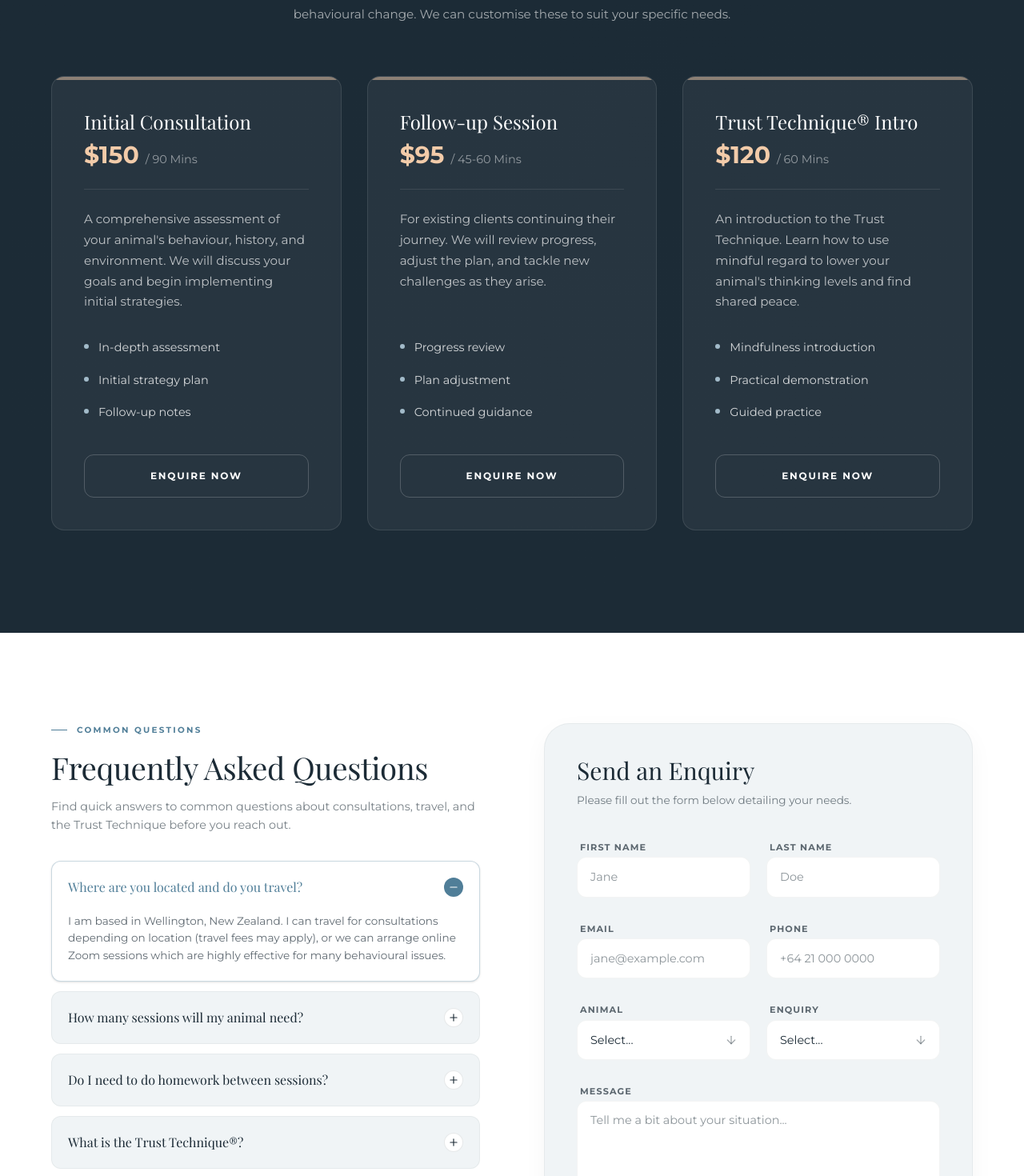
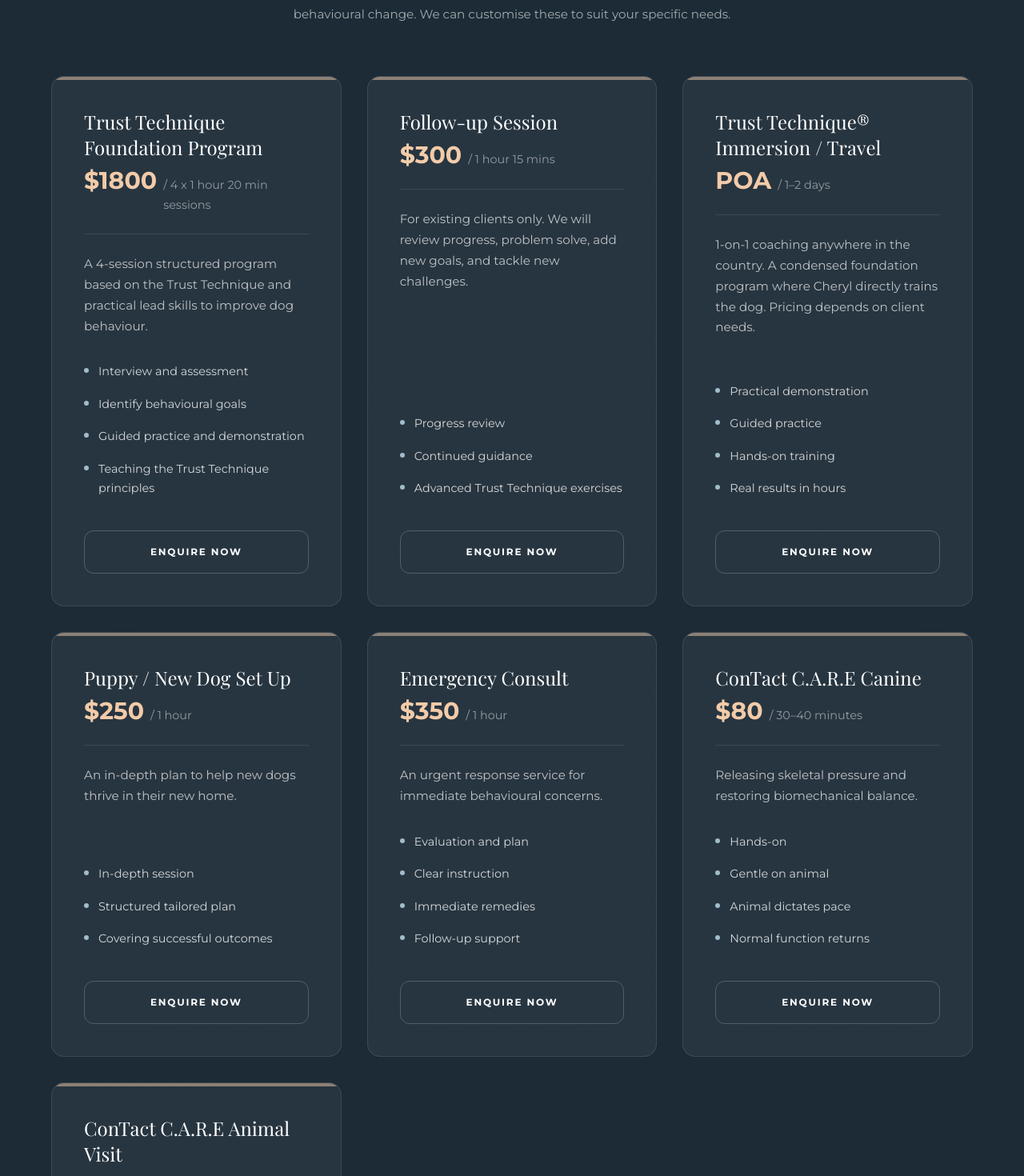
Before and after one commit to Zain-Ali-712/CherylTrust, a Next.js app: page /contact in a window 1280 px wide. Shown: the part 1860-3330 px from the top of the page at 80% size. Built offline with nearby package versions, Linux system fonts and the light colour scheme.

Commit message:
enquiry section

```diff
--- a/src/app/contact/page.tsx
+++ b/src/app/contact/page.tsx
@@ -11,7 +11,7 @@
     },
     {
         question: "How many sessions will my animal need?",
-        answer: "Every animal is unique. While some minor issues can see significant improvement in 1-2 sessions, entrenched behavioural problems or deep trauma take time and commitment. I will assess your animal and recommend a tailored plan during our initial consultation.",
+        answer: "Every animal is unique. While some minor issues can see significant improvement in 1-2 sessions, deep trauma and entrenched behaviours take time and commitment. The appropriate approach will be discussed during the initial conversation.",
     },
     {
         question: "Do I need to do homework between sessions?",
@@ -29,25 +29,53 @@
 
 const bookingOffers = [
     {
-        title: "Initial Consultation",
-        price: "$150",
-        duration: "90 Mins",
-        desc: "A comprehensive assessment of your animal's behaviour, history, and environment. We will discuss your goals and begin implementing initial strategies.",
-        features: ["In-depth assessment", "Initial strategy plan", "Follow-up notes"],
+        title: "Trust Technique Foundation Program",
+        price: "$1800",
+        duration: "4 x 1 hour 20 min sessions",
+        desc: "A 4-session structured program based on the Trust Technique and practical lead skills to improve dog behaviour.",
+        features: ["Interview and assessment", "Identify behavioural goals", "Guided practice and demonstration", "Teaching the Trust Technique principles"],
     },
     {
         title: "Follow-up Session",
-        price: "$95",
-        duration: "45-60 Mins",
-        desc: "For existing clients continuing their journey. We will review progress, adjust the plan, and tackle new challenges as they arise.",
-        features: ["Progress review", "Plan adjustment", "Continued guidance"],
+        price: "$300",
+        duration: "1 hour 15 mins",
+        desc: "For existing clients only. We will review progress, problem solve, add new goals, and tackle new challenges.",
+        features: ["Progress review", "Continued guidance", "Advanced Trust Technique exercises"],
     },
     {
-        title: "Trust Technique® Intro",
-        price: "$120",
-        duration: "60 Mins",
-        desc: "An introduction to the Trust Technique. Learn how to use mindful regard to lower your animal's thinking levels and find shared peace.",
-        features: ["Mindfulness introduction", "Practical demonstration", "Guided practice"],
+        title: "Trust Technique® Immersion / Travel",
+        price: "POA",
+        duration: "1–2 days",
+        desc: "1-on-1 coaching anywhere in the country. A condensed foundation program where Cheryl directly trains the dog. Pricing depends on client needs.",
+        features: ["Practical demonstration", "Guided practice", "Hands-on training", "Real results in hours"],
+    },
+    {
+        title: "Puppy / New Dog Set Up",
+        price: "$250",
+        duration: "1 hour",
+        desc: "An in-depth plan to help new dogs thrive in their new home.",
+        features: ["In-depth session", "Structured tailored plan", "Covering successful outcomes"],
+    },
+    {
+        title: "Emergency Consult",
+        price: "$350",
+        duration: "1 hour",
+        desc: "An urgent response service for immediate behavioural concerns.",
+        features: ["Evaluation and plan", "Clear instruction", "Immediate remedies", "Follow-up support"],
+    },
+    {
+        title: "ConTact C.A.R.E Canine",
+        price: "$80",
+        duration: "30–40 minutes",
+        desc: "Releasing skeletal pressure and restoring biomechanical balance.",
+        features: ["Hands-on", "Gentle on animal", "Animal dictates pace", "Normal function returns"],
+    },
+    {
+        title: "ConTact C.A.R.E Animal Visit",
+        price: "POA",
+        duration: "30–40 minutes",
+        desc: "Travel sessions for dogs, cats, horses, and other animals, addressing acute pain and complex trauma.",
+        features: ["Restore balance and function", "Movement equals mobility", "Ease brings behavioural changes"],
     },
 ];
 
@@ -156,7 +184,7 @@
                             Reach out to <span className="text-primary-dark">Cheryl</span> directly
                         </h2>
                         <p className="text-dark/70 font-sans leading-[1.8] text-[0.95rem]">
-                            Whether you need to discuss your animal&apos;s unique situation, book a specific session, or ask about travel arrangements, please don&apos;t hesitate to reach out. I aim to reply to all enquiries within 3 business days.
+                            Whether you need to discuss your animal&apos;s unique situation, book a session, or ask about travel arrangements, please don&apos;t hesitate to reach out. I aim to reply to all enquiries within 3 business days. If emailing, please monitor your spam folder for replies.
                         </p>
                     </div>
 
--- a/src/components/home/FAQSection.tsx
+++ b/src/components/home/FAQSection.tsx
@@ -15,7 +15,7 @@
     },
     {
         q: "How many sessions does my dog or horse typically need?",
-        a: "Every animal is different. Most clients begin to see meaningful changes within 1–3 sessions. More entrenched issues — severe PTSD, long-term aggression — may benefit from an ongoing programme. Cheryl will discuss a realistic plan with you from the start.",
+        a: "Every animal is unique. Minor issues may improve in 1-2 sessions, but deep trauma and entrenched behaviours take time and commitment. The appropriate approach will be discussed during the initial conversation.",
     },
     {
         q: "What types of animals do you work with?",
```
